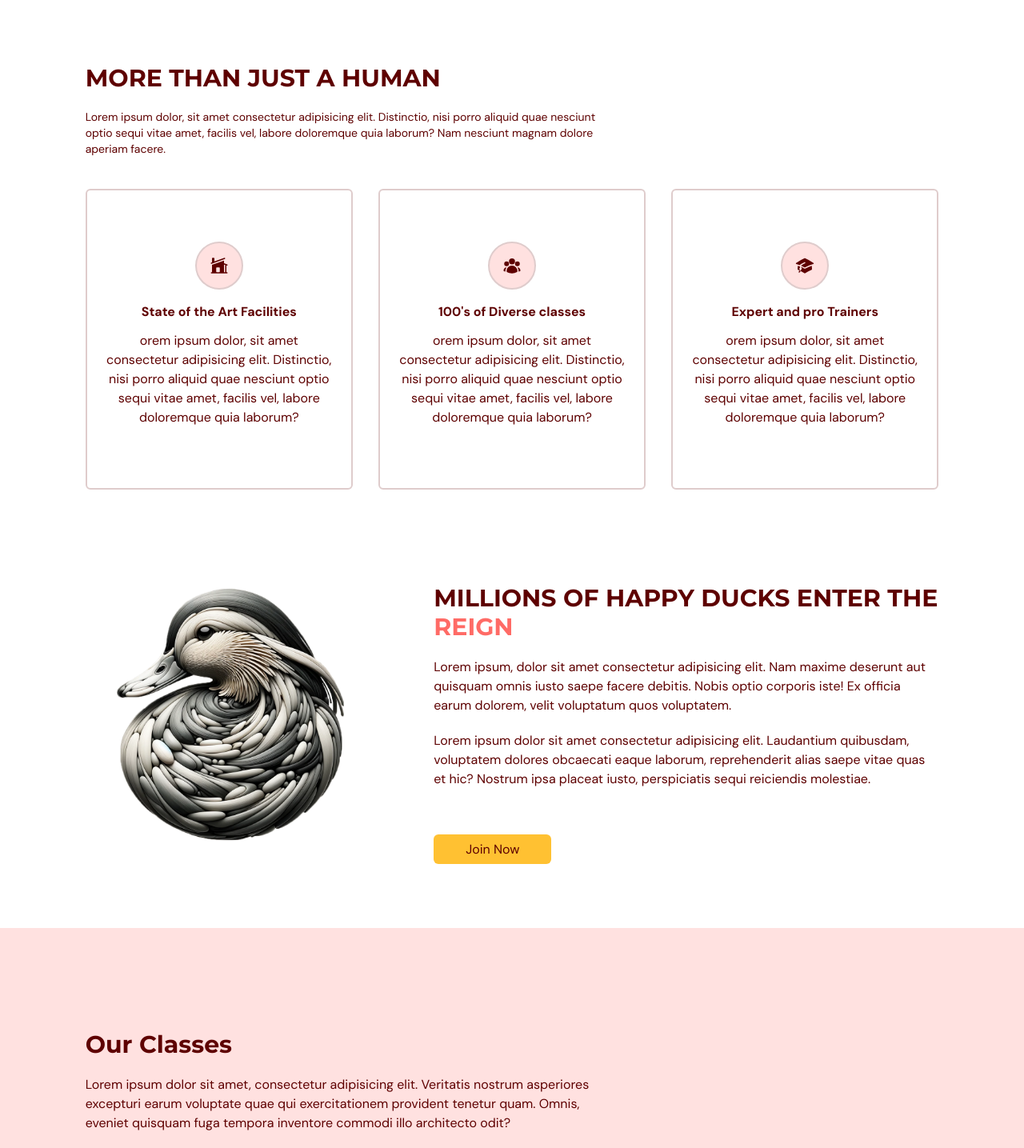
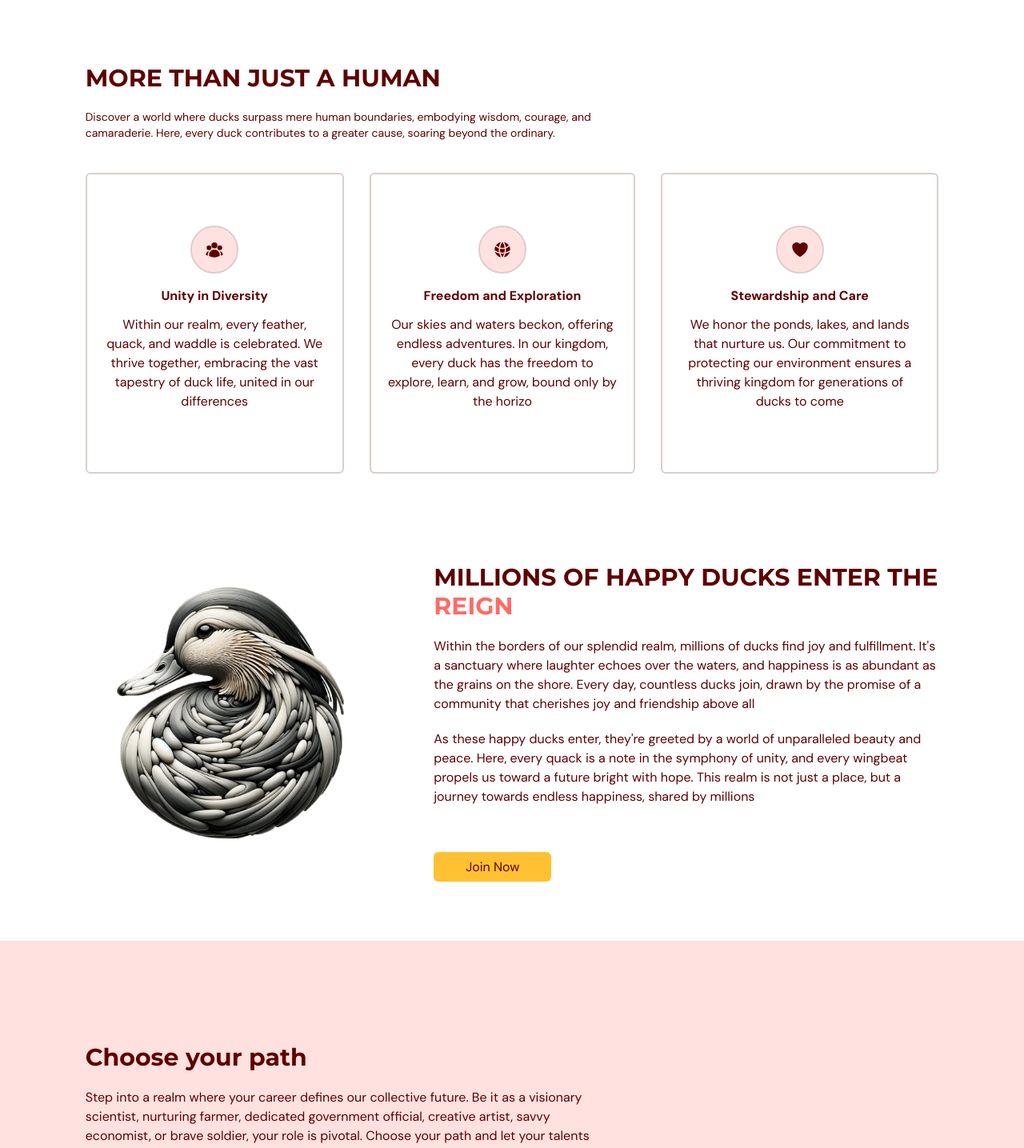
Before and after one commit to ThomasMazzotta/sito-paperelle, a React (Vite) app: page / in a window 1280 px wide. Shown: the part 820-2255 px from the top of the page at 80% size. Built offline with nearby package versions, Linux system fonts and the light colour scheme.

Commit message:
Added text and minor changes

```diff
--- a/src/scenes/benefits/index.tsx
+++ b/src/scenes/benefits/index.tsx
@@ -1,5 +1,5 @@
 import { SelectedPage } from "@/shared/types"
-import { HomeModernIcon, UserGroupIcon, AcademicCapIcon } from "@heroicons/react/24/solid"
+import { GlobeAltIcon, UserGroupIcon, HeartIcon } from "@heroicons/react/24/solid"
 import { motion } from "framer-motion"
 import HText from "@/shared/HText"
 import { BenefitType } from "@/shared/types"
@@ -9,22 +9,22 @@ import BenefitsDuck from "@/assets/BenefitsDuck.png"
 
 const benefits: Array<BenefitType> = [
   {
-    icon: <HomeModernIcon className="w-6 h-6" />,
-    title: "State of the Art Facilities",
+    icon: <UserGroupIcon className="w-6 h-6" />,
+    title: "Unity in Diversity",
     description:
-      " orem ipsum dolor, sit amet consectetur adipisicing elit. Distinctio, nisi porro aliquid quae nesciunt optio sequi vitae amet, facilis vel, labore doloremque quia laborum?",
+      "Within our realm, every feather, quack, and waddle is celebrated. We thrive together, embracing the vast tapestry of duck life, united in our differences",
   },
   {
-    icon: <UserGroupIcon className="w-6 h-6" />,
-    title: "100's of Diverse classes",
+    icon: <GlobeAltIcon className="w-6 h-6" />,
+    title: "Freedom and Exploration",
     description:
-      " orem ipsum dolor, sit amet consectetur adipisicing elit. Distinctio, nisi porro aliquid quae nesciunt optio sequi vitae amet, facilis vel, labore doloremque quia laborum?",
+      "Our skies and waters beckon, offering endless adventures. In our kingdom, every duck has the freedom to explore, learn, and grow, bound only by the horizo",
   },
   {
-    icon: <AcademicCapIcon className="w-6 h-6" />,
-    title: "Expert and pro Trainers",
+    icon: <HeartIcon className="w-6 h-6" />,
+    title: "Stewardship and Care",
     description:
-      " orem ipsum dolor, sit amet consectetur adipisicing elit. Distinctio, nisi porro aliquid quae nesciunt optio sequi vitae amet, facilis vel, labore doloremque quia laborum?",
+      "We honor the ponds, lakes, and lands that nurture us. Our commitment to protecting our environment ensures a thriving kingdom for generations of ducks to come",
   },
 ]
 
@@ -58,9 +58,9 @@ const Benefits = ({ setSelectedPage }: Props) => {
         >
           <HText>MORE THAN JUST A HUMAN</HText>
           <p className="my-5 text-sm">
-            Lorem ipsum dolor, sit amet consectetur adipisicing elit. Distinctio, nisi porro aliquid
-            quae nesciunt optio sequi vitae amet, facilis vel, labore doloremque quia laborum? Nam
-            nesciunt magnam dolore aperiam facere.
+            Discover a world where ducks surpass mere human boundaries, embodying wisdom, courage,
+            and camaraderie. Here, every duck contributes to a greater cause, soaring beyond the
+            ordinary.
           </p>
         </motion.div>
         {/* BENEFITS */}
@@ -130,14 +130,16 @@ const Benefits = ({ setSelectedPage }: Props) => {
               }}
             >
               <p className="my-5">
-                Lorem ipsum, dolor sit amet consectetur adipisicing elit. Nam maxime deserunt aut
-                quisquam omnis iusto saepe facere debitis. Nobis optio corporis iste! Ex officia
-                earum dolorem, velit voluptatum quos voluptatem.
+                Within the borders of our splendid realm, millions of ducks find joy and
+                fulfillment. It's a sanctuary where laughter echoes over the waters, and happiness
+                is as abundant as the grains on the shore. Every day, countless ducks join, drawn by
+                the promise of a community that cherishes joy and friendship above all
               </p>
               <p className="mb-5">
-                Lorem ipsum dolor sit amet consectetur adipisicing elit. Laudantium quibusdam,
-                voluptatem dolores obcaecati eaque laborum, reprehenderit alias saepe vitae quas et
-                hic? Nostrum ipsa placeat iusto, perspiciatis sequi reiciendis molestiae.
+                As these happy ducks enter, they're greeted by a world of unparalleled beauty and
+                peace. Here, every quack is a note in the symphony of unity, and every wingbeat
+                propels us toward a future bright with hope. This realm is not just a place, but a
+                journey towards endless happiness, shared by millions
               </p>
             </motion.div>
             {/* BUTTON */}
--- a/src/scenes/footer/index.tsx
+++ b/src/scenes/footer/index.tsx
@@ -5,24 +5,26 @@ const Footer = () => {
     <footer className="py-16 bg-primary-100">
       <div className="w-5/6 gap-16 mx-auto justify-content md:flex">
         <div className="mt-16 basis-1/2 md:mt-0">
-          {/* <img alt="logo" src={Logo} className="w-12" /> */}
+          <img alt="logo" src={Logo} className="w-12" />
           <p className="my-5">
-            Lorem vitae ut augue auctor faucibus eget eget ut libero. Elementum purus et arcu massa
-            dictum condimentum. Augue scelerisque iaculis orci ut habitant laoreet. Iaculis
-            tristique.
+            Discover the heart of the Duck Empire. Explore, connect, and soar with us. Together, we
+            make waves
           </p>
-          <p>© Ducks All Rights Reserved.</p>
+          <p>© Ducks All Rights Reserved</p>
         </div>
         <div className="mt-16 basis-1/4 md:mt-0">
           <h4 className="font-bold">Links</h4>
-          <p className="my-5">Massa orci senectus</p>
-          <p className="my-5">Et gravida id et etiam</p>
-          <p>Ullamcorper vivamus</p>
+          <p className="my-5"> DuckEmpireLegends.com</p>
+          <p className="my-5">DuckEmpireEvents.com</p>
+          <p>QuackAnswers.com</p>
         </div>
         <div className="mt-16 basis-1/4 md:mt-0">
           <h4 className="font-bold">Contact Us</h4>
-          <p className="my-5">Tempus metus mattis risus volutpat egestas.</p>
-          <p>(333)415-6825</p>
+          <p className="my-5">
+            For whispers and quacks, reach out through contact@DuckEmpireRealm.com or summon us on
+            Quacker @DuckEmpireMajesty
+          </p>
+          <p>🦆 Quack Line: 1-800-555-DUCK (3825)</p>
         </div>
       </div>
     </footer>
--- a/src/scenes/home/index.tsx
+++ b/src/scenes/home/index.tsx
@@ -45,9 +45,9 @@ const Home = ({ setSelectedPage, selectedPage }: Props) => {
               </div>
             </div>
             <p className="mt-8 text-sm">
-              Lorem ipsum dolor sit amet consectetur adipisicing elit. Cupiditate aspernatur sit
-              accusantium odio deserunt! Cum voluptate magnam quia earum laborum! Eius maiores odit
-              consectetur fugiat quas obcaecati! Dolorem, natus ratione.
+              Join the grand realm where only ducks reign supreme! Embrace your quacks, spread your
+              wings, and unite under the banner of feathery freedom. This is your kingdom, where
+              every quack matters
             </p>
           </motion.div>
           {/* ACTIONS */}
--- a/src/scenes/ourClasses/index.tsx
+++ b/src/scenes/ourClasses/index.tsx
@@ -24,39 +24,39 @@ const arrowAnimation = {
 
 const classes: Array<ClassType> = [
   {
-    name: "Science sector",
+    name: "Scientist",
     description:
-      "Lorem ipsum dolor sit amet consectetur adipisicing elit. Velit, recusandae voluptate numquam enim in incidunt, quas aliquam sequi ullam voluptatem saepe dolore mollitia nobis! Blanditiis est quae nam sed doloribus.",
+      "Dive into the mysteries of our world, conducting experiments and research to bring knowledge and innovation. Your work lights the way to a brighter future for all ducks",
     image: gallery1,
   },
   {
-    name: "Farming",
+    name: "Farmer",
     description:
-      "Lorem ipsum dolor sit amet consectetur adipisicing elit. Velit, recusandae voluptate numquam enim in incidunt, quas aliquam sequi ullam voluptatem saepe dolore mollitia nobis! Blanditiis est quae nam sed doloribus.",
+      "With dedication and care, you cultivate the land, ensuring a bountiful harvest. Your efforts feed the realm, sustaining life and growth in every corner",
     image: gallery2,
   },
   {
-    name: "Art",
+    name: "Artist",
     description:
-      "Lorem ipsum dolor sit amet consectetur adipisicing elit. Velit, recusandae voluptate numquam enim in incidunt, quas aliquam sequi ullam voluptatem saepe dolore mollitia nobis! Blanditiis est quae nam sed doloribus.",
+      "Capture the essence of our realm with your creativity. Through painting, music, or storytelling, you reflect the beauty around us, inspiring hearts and minds",
     image: gallery3,
   },
   {
-    name: "Government",
+    name: "Government Official",
     description:
-      "Lorem ipsum dolor sit amet consectetur adipisicing elit. Velit, recusandae voluptate numquam enim in incidunt, quas aliquam sequi ullam voluptatem saepe dolore mollitia nobis! Blanditiis est quae nam sed doloribus.",
+      "Steer the course of our community with wisdom and integrity. Your decisions shape our laws, policies, and daily life, guiding us towards harmony and prosperity",
     image: gallery4,
   },
   {
-    name: "Economic",
+    name: "Economist",
     description:
-      "Lorem ipsum dolor sit amet consectetur adipisicing elit. Velit, recusandae voluptate numquam enim in incidunt, quas aliquam sequi ullam voluptatem saepe dolore mollitia nobis! Blanditiis est quae nam sed doloribus.",
+      "Guard the wealth of our kingdom, managing resources and strategies for economic growth. Your expertise ensures stability and prosperity, allowing our society to flourish",
     image: gallery5,
   },
   {
-    name: "Armyr",
+    name: "Military",
     description:
-      "Lorem ipsum dolor sit amet consectetur adipisicing elit. Velit, recusandae voluptate numquam enim in incidunt, quas aliquam sequi ullam voluptatem saepe dolore mollitia nobis! Blanditiis est quae nam sed doloribus.",
+      " Defend our borders and maintain peace, standing vigilant against any threat. Your courage and strength are the pillars upon which our safety and freedom rest",
     image: gallery6,
   },
 ]
@@ -81,11 +81,13 @@ const OurClasses = ({ setSelectedPage }: Props) => {
           }}
         >
           <div className="relative md:w-3/5">
-            <HText>Our Classes</HText>
+            <HText>Choose your path</HText>
             <p className="py-5">
-              Lorem ipsum dolor sit amet, consectetur adipisicing elit. Veritatis nostrum asperiores
-              excepturi earum voluptate quae qui exercitationem provident tenetur quam. Omnis,
-              eveniet quisquam fuga tempora inventore commodi illo architecto odit?
+              Step into a realm where your career defines our collective future. Be it as a
+              visionary scientist, nurturing farmer, dedicated government official, creative artist,
+              savvy economist, or brave soldier, your role is pivotal. Choose your path and let your
+              talents flourish, contributing to the prosperity and safety of our kingdom. Every
+              choice carves out a part of our shared destiny
             </p>
             <motion.div {...arrowAnimation} className="flex items-center gap-2">
               <span className="pt-3 -mb-5 sm:hidden">Slide & click 🦆</span>
```
Also changed, not shown: src/scenes/contactUs/index.tsx (+9 -8 lines).
